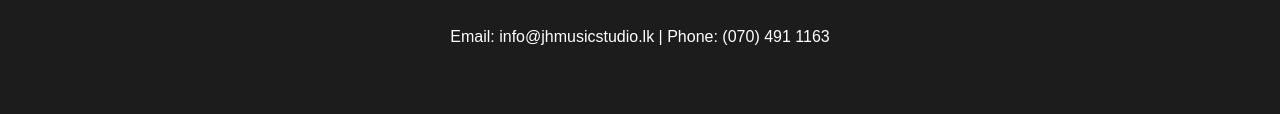
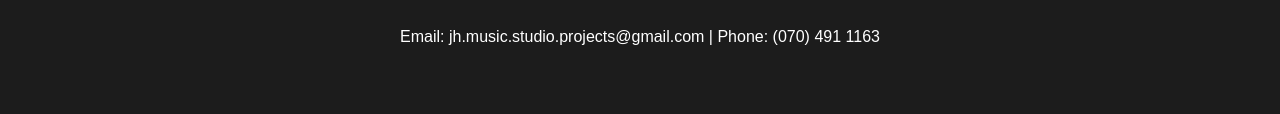
Before and after one commit to JHMusicstudio/web, a plain HTML site: page home.html in a window 1280 px wide. Shown: the part 1720-1834 px from the top of the page. Drawn offline with Linux system fonts and the light colour scheme.

Commit message:
Update home.html

```diff
--- a/home.html
+++ b/home.html
@@ -55,7 +55,8 @@
 
     <section id="contact" class="content">
         <h2>Contact Us</h2>
-        <p>Email: info@jhmusicstudio.lk | Phone: (070) 491 1163</p>
+        <p>Email: jh.music.studio.projects@gmail.com
+                                                     | Phone: (070) 491 1163</p>
     </section>
 
     <footer>
```
